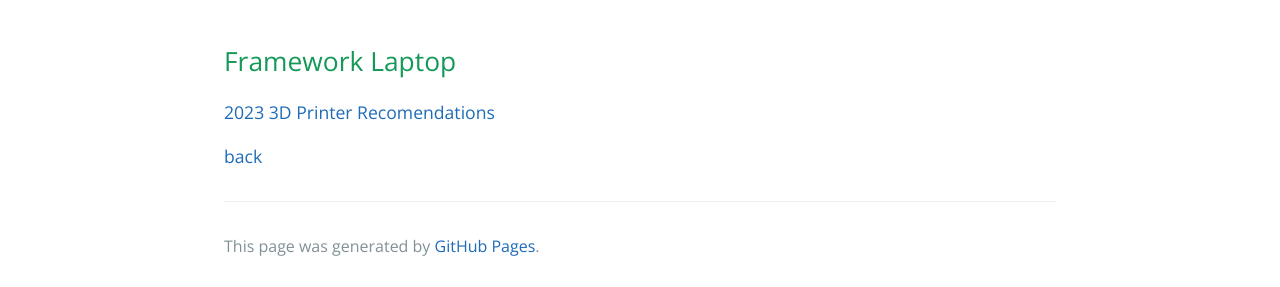
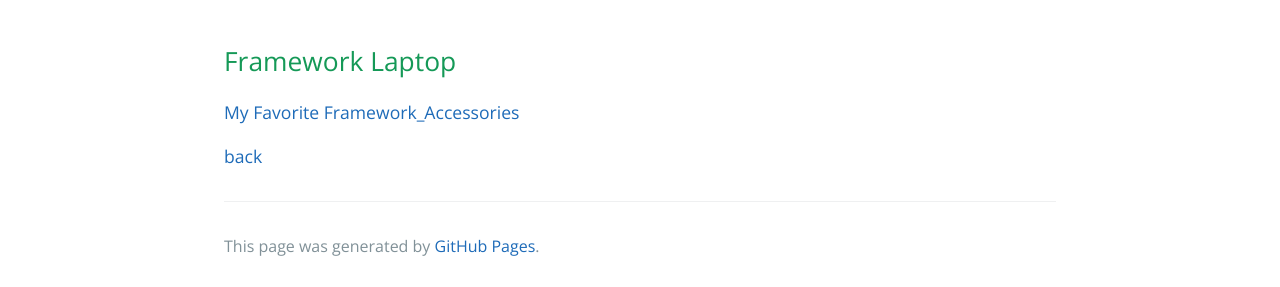
Before and after one commit to jscar-hawk/jscar-hawk.github.io, a Jekyll site: the page built from docs/blog.md, in a window 1280 px wide. Shown: the part 910-1197 px from the top of the page. Built offline with Jekyll 4.4.1, drawn with Linux system fonts in a browser that asks for light colours.

Commit message:
Update blog.md

```diff
--- a/docs/blog.md
+++ b/docs/blog.md
@@ -27,6 +27,6 @@ description: This is my running list of blog posts
 # EDC
 
 ## Framework Laptop
-[2023 3D Printer Recomendations](./framework_laptop_accessories.md)
+[My Favorite Framework_Accessories](./framework_laptop_accessories.md)
 
 [back](../)
```
